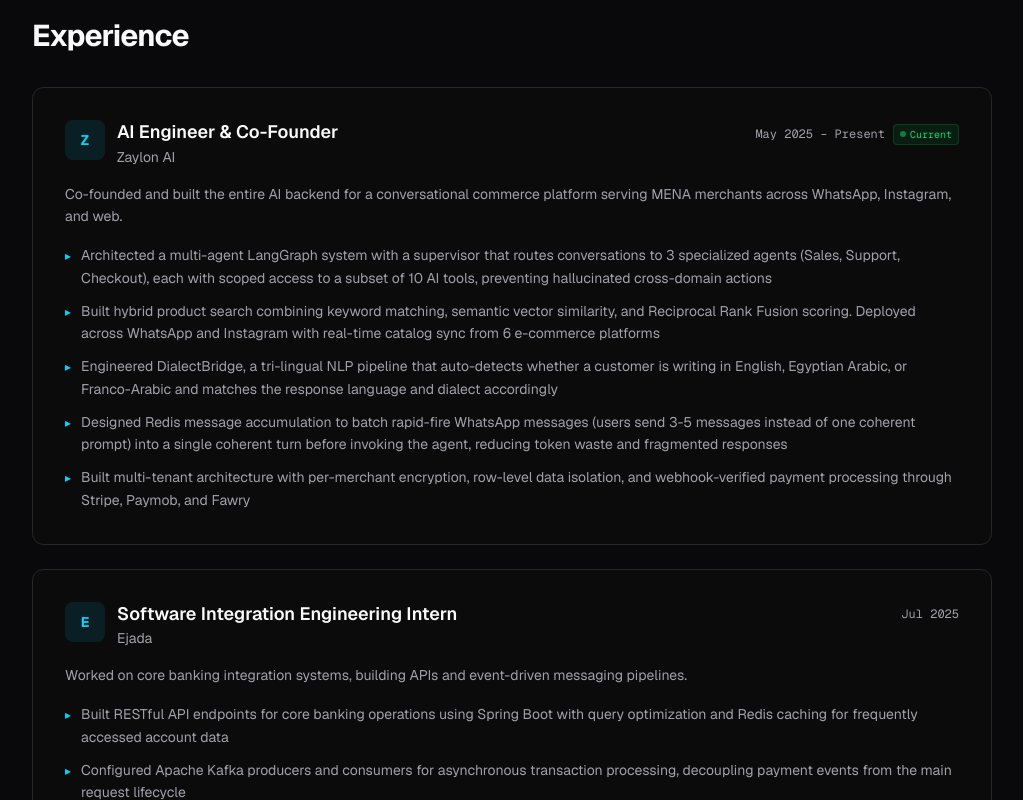
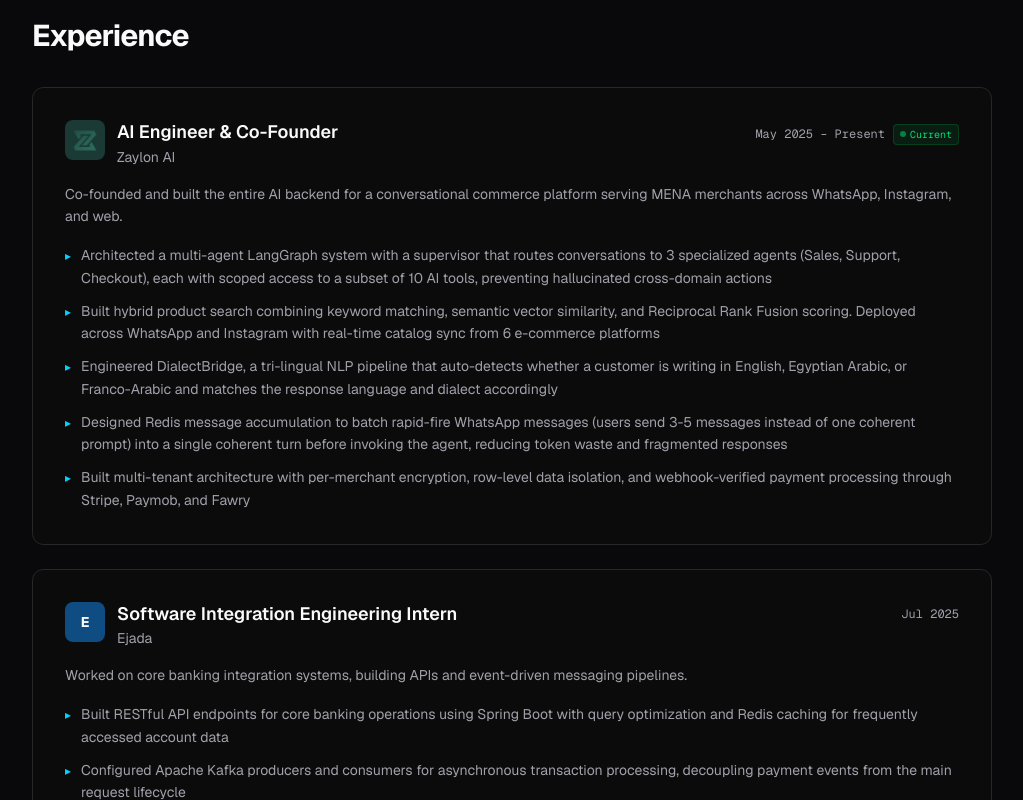
Before and after one commit to Ab-Romia/romia.dev, a Next.js app: page / in a window 1280 px wide. Shown: the part 4580-5380 px from the top of the page, without its empty margins (128-1151 px from the left). Built offline with nearby package versions, Linux system fonts and the light colour scheme.

Commit message:
Add company logos to experience cards
Zaylon AI: actual logo PNG from zaylon.ai favicon on emerald background.
Ejada: blue initial mark (#0F4C81) matching their brand blue.
Swift-ACT: red initial mark (#E94560) on dark navy (#1A1A2E).
Freelance: terminal chevron (>) in cyan matching the site brand.

```diff
--- a/src/components/sections/experience.tsx
+++ b/src/components/sections/experience.tsx
@@ -31,9 +31,31 @@ export function Experience() {
                   {/* Header */}
                   <div className="flex flex-col sm:flex-row sm:items-start sm:justify-between gap-3">
                     <div className="flex items-start gap-3">
-                      <div className="size-10 rounded-lg bg-accent/10 flex items-center justify-center shrink-0 group-hover:bg-accent/20 transition-colors">
-                        <span className="text-accent text-sm font-bold">{entry.company.charAt(0)}</span>
-                      </div>
+                      {entry.company === "Zaylon AI" ? (
+                        <div className="size-10 rounded-lg overflow-hidden shrink-0 bg-[#1B3A35] flex items-center justify-center">
+                          <img src="/logos/zaylon.png" alt="Zaylon AI" width={28} height={28} className="object-contain" />
+                        </div>
+                      ) : (
+                        <div
+                          className="size-10 rounded-lg flex items-center justify-center shrink-0 group-hover:opacity-90 transition-opacity"
+                          style={{
+                            background: entry.company === "Ejada" ? "#0F4C81"
+                              : entry.company === "Swift-ACT" ? "#1A1A2E"
+                              : "rgba(var(--accent-raw, 0,212,255), 0.1)",
+                          }}
+                        >
+                          <span
+                            className="text-sm font-bold"
+                            style={{
+                              color: entry.company === "Ejada" ? "#fff"
+                                : entry.company === "Swift-ACT" ? "#E94560"
+                                : "var(--accent)",
+                            }}
+                          >
+                            {entry.company === "Freelance" ? ">" : entry.company.charAt(0)}
+                          </span>
+                        </div>
+                      )}
                       <div>
                         <h3 className="text-lg font-semibold leading-snug">
                           {entry.role}
```
Also changed, not shown: public/logos/zaylon.png (added).
